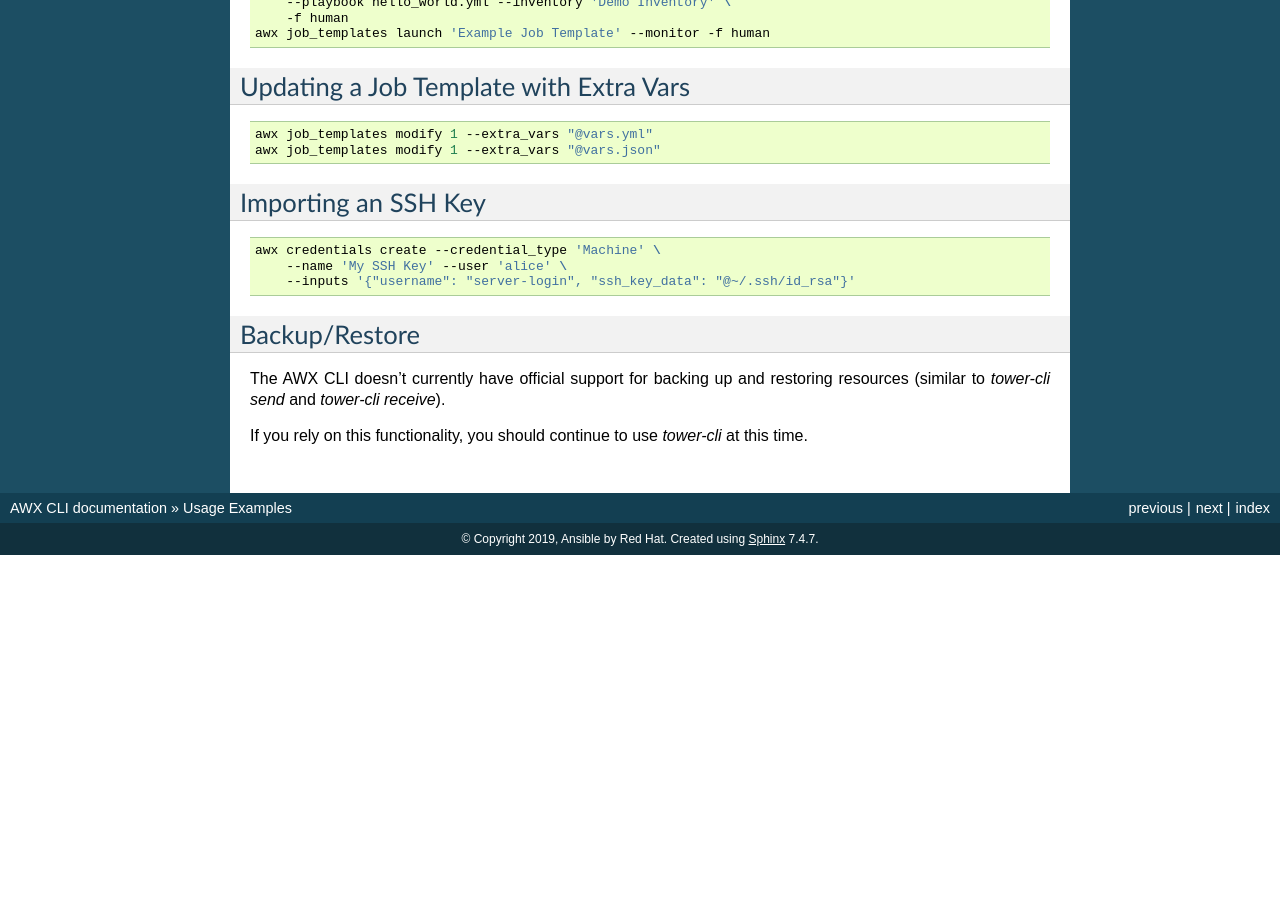
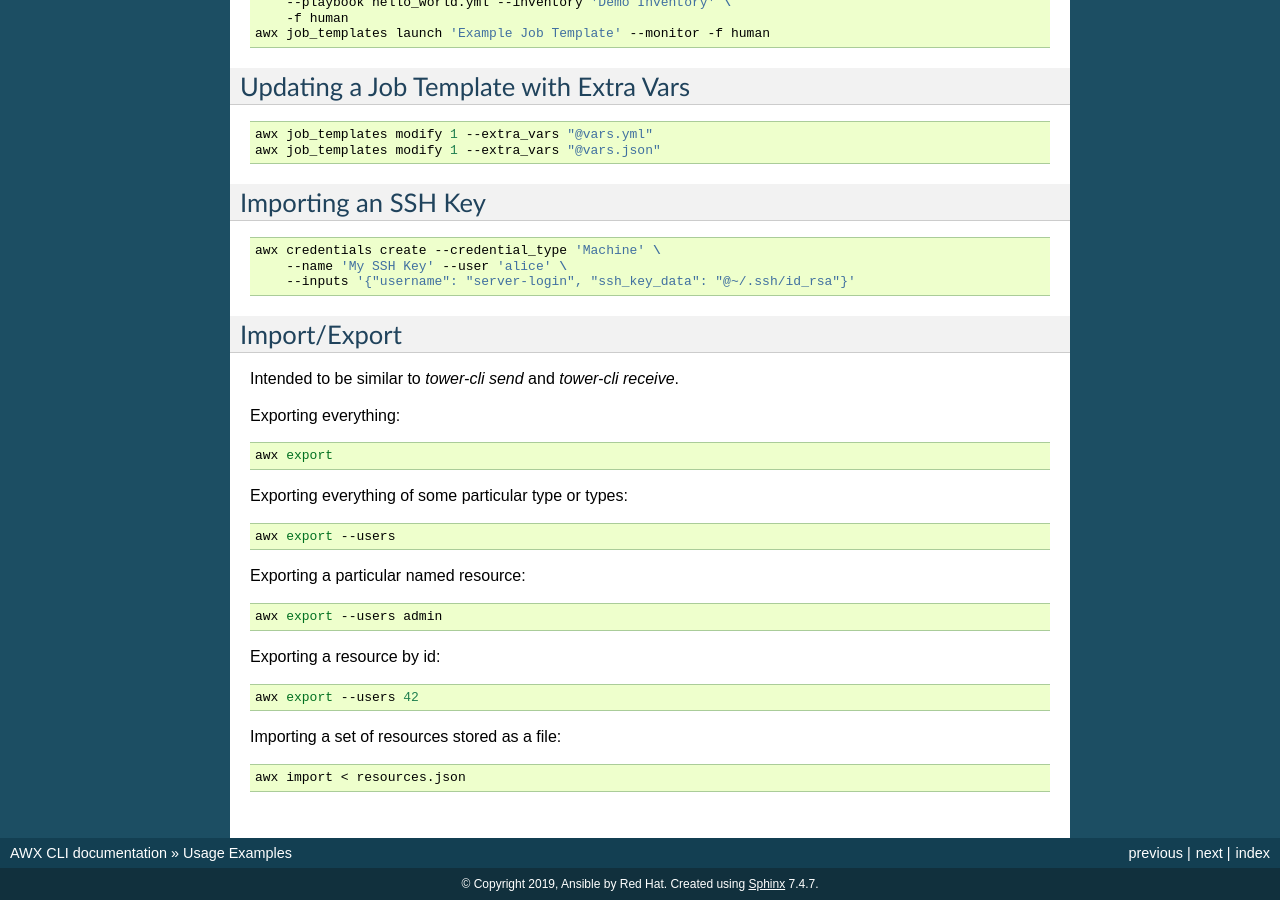
Before and after one commit to alanbchristie/awxkit, a Sphinx documentation site: the page built from awxkit/cli/docs/source/examples.rst, in a window 1280 px wide and 900 px high, scrolled down 681 px. Built offline with Sphinx 7.4.7, drawn with Linux system fonts in a browser that asks for light colours; before the commit the page ends 1236 px from its top, so only the background shows below that; some of the changed text lies outside the part shown.

Commit message:
First cut at examples of the import and export commands

```diff
--- a/awxkit/cli/docs/source/examples.rst
+++ b/awxkit/cli/docs/source/examples.rst
@@ -59,9 +59,37 @@ Importing an SSH Key
         --name 'My SSH Key' --user 'alice' \
         --inputs '{"username": "server-login", "ssh_key_data": "@~/.ssh/id_rsa"}'
 
-Backup/Restore
---------------
+Import/Export
+-------------
 
-The AWX CLI doesn't currently have official support for backing up and restoring resources (similar to `tower-cli send` and `tower-cli receive`).
+Intended to be similar to `tower-cli send` and `tower-cli receive`.
 
-If you rely on this functionality, you should continue to use `tower-cli` at this time.
+Exporting everything:
+
+.. code:: bash
+
+    awx export
+
+Exporting everything of some particular type or types:
+
+.. code:: bash
+
+    awx export --users
+
+Exporting a particular named resource:
+
+.. code:: bash
+
+    awx export --users admin
+
+Exporting a resource by id:
+
+.. code:: bash
+
+    awx export --users 42
+
+Importing a set of resources stored as a file:
+
+.. code:: bash
+
+    awx import < resources.json
```
